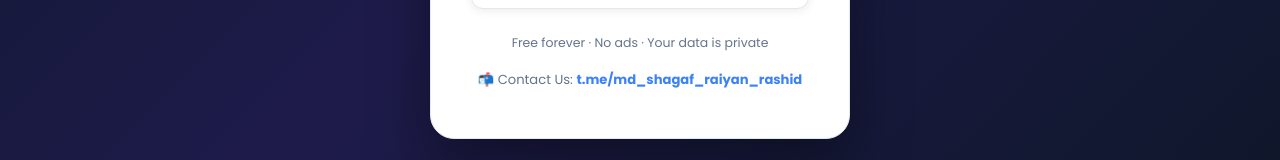
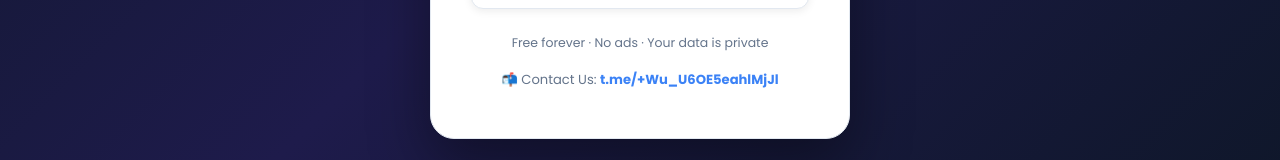
Before and after one commit to SRaiyan1918/Class-Tracker, a React (Vite) app: page / in a window 1280 px wide. Shown: the part 604-764 px from the top of the page. Built offline with nearby package versions, Linux system fonts and the light colour scheme; no server answers.

Commit message:
Update Telegram link in LoginPage component

```diff
--- a/src/components/LoginPage.jsx
+++ b/src/components/LoginPage.jsx
@@ -79,7 +79,7 @@ export default function LoginPage() {
               textDecoration: 'none',
             }}
           >
-            t.me/md_shagaf_raiyan_rashid
+            t.me/+Wu_U6OE5eahlMjJl
           </a>
         </p>
 
```
